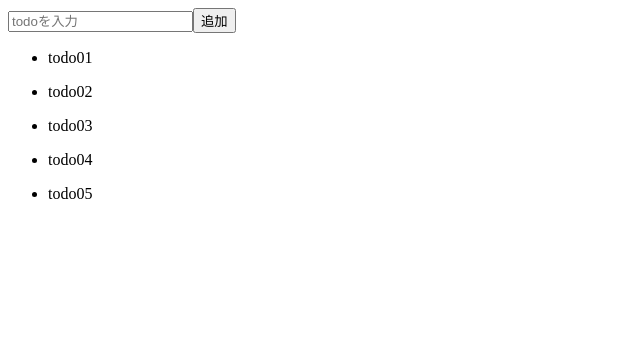
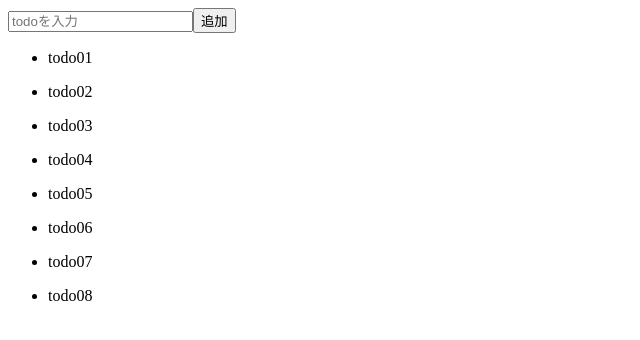
Before and after one commit to watanabedaigo/todo-typescript, a React (Create React App) app in the folder todo-typescript/: page / in a window 1280 px wide. Shown: the top 340 px of the page, without its empty margins (0-640 px from the left). Built offline with nearby package versions, Linux system fonts and the light colour scheme; data requests are answered from the project's data file.

Commit message:
atoms/List 追加

```diff
--- a/todo-typescript/db.json
+++ b/todo-typescript/db.json
@@ -24,6 +24,21 @@
       "id": "01GM5HPJZRV4290CYH5GW5PARQ",
       "content": "todo05",
       "done": false
+    },
+    {
+      "id": "01GM5HY9M2QMQ8V4D585AP8GNR",
+      "content": "todo06",
+      "done": false
+    },
+    {
+      "id": "01GM5HZGBYTB86PBNCSKGBA8TR",
+      "content": "todo07",
+      "done": false
+    },
+    {
+      "id": "01GM5J0N0TQ97YP0JE3048QM6F",
+      "content": "todo08",
+      "done": false
     }
   ]
 }
--- /dev/null
+++ b/todo-typescript/src/components/atoms/List/index.tsx
@@ -0,0 +1,28 @@
+import React from 'react';
+import { TodoType } from 'types/TodoType';
+
+// 型エイリアス
+// Addの型
+type ListProps = {
+  todos: TodoType[];
+  setTodos: React.Dispatch<React.SetStateAction<TodoType[]>>;
+};
+
+// メモ化して。親コンポーネントレンダリングによる再レンダリング防止
+const List: React.FC<ListProps> = React.memo(({ todos, setTodos }) => {
+  console.log('List レンダリング');
+
+  return (
+    <ul>
+      {todos.map((todo: TodoType) => {
+        return (
+          <li key={todo.id}>
+            <p>{todo.content}</p>
+          </li>
+        );
+      })}
+    </ul>
+  );
+});
+
+export default List;
--- a/todo-typescript/src/components/modules/Add/index.tsx
+++ b/todo-typescript/src/components/modules/Add/index.tsx
@@ -22,7 +22,7 @@ const Add: React.FC<AddProps> = React.memo(({ todos, setTodos }) => {
 
   // コールバック関数
   // propsで渡すためメモ化、依存配列にstate指定しているためメモ化意味なし？
-  const addTodo = useCallback(() => {
+  const addTodo = () => {
     const value = inputRef.current.value;
     const newTodo: TodoType = {
       id: ulid(),
@@ -37,7 +37,7 @@ const Add: React.FC<AddProps> = React.memo(({ todos, setTodos }) => {
       .catch((Error) => {
         console.error(Error);
       });
-  }, [todos]);
+  };
 
   return (
     <div>
--- a/todo-typescript/src/components/templates/TodoTemplate/index.tsx
+++ b/todo-typescript/src/components/templates/TodoTemplate/index.tsx
@@ -1,11 +1,14 @@
-import React, { useEffect, useState, createContext } from 'react';
+import React, { useEffect, useState } from 'react';
 import axios from 'axios';
 import styles from './styles.module.scss';
 import { TodoType } from 'types/TodoType';
 import { getTodo } from 'apis/todos';
 import Add from 'components/modules/Add';
+import List from 'components/atoms/List';
 
 const TodoTemplate: React.FC = () => {
+  console.log('TodoTemplate レンダリング');
+
   // useState
   // todoを扱うstate。配列で、中身は型エイリアスTodoを型に持つオブジェクト
   const [todos, setTodos] = useState<TodoType[]>([]);
@@ -38,15 +41,7 @@ const TodoTemplate: React.FC = () => {
   return (
     <div>
       <Add todos={todos} setTodos={setTodos} />
-      <ul>
-        {todos.map((todo: TodoType) => {
-          return (
-            <li key={todo.id}>
-              <p>{todo.content}</p>
-            </li>
-          );
-        })}
-      </ul>
+      <List todos={todos} setTodos={setTodos} />
     </div>
   );
 };
```
Also changed, not shown: todo-typescript/src/components/atoms/List/styles.module.scss (added).
